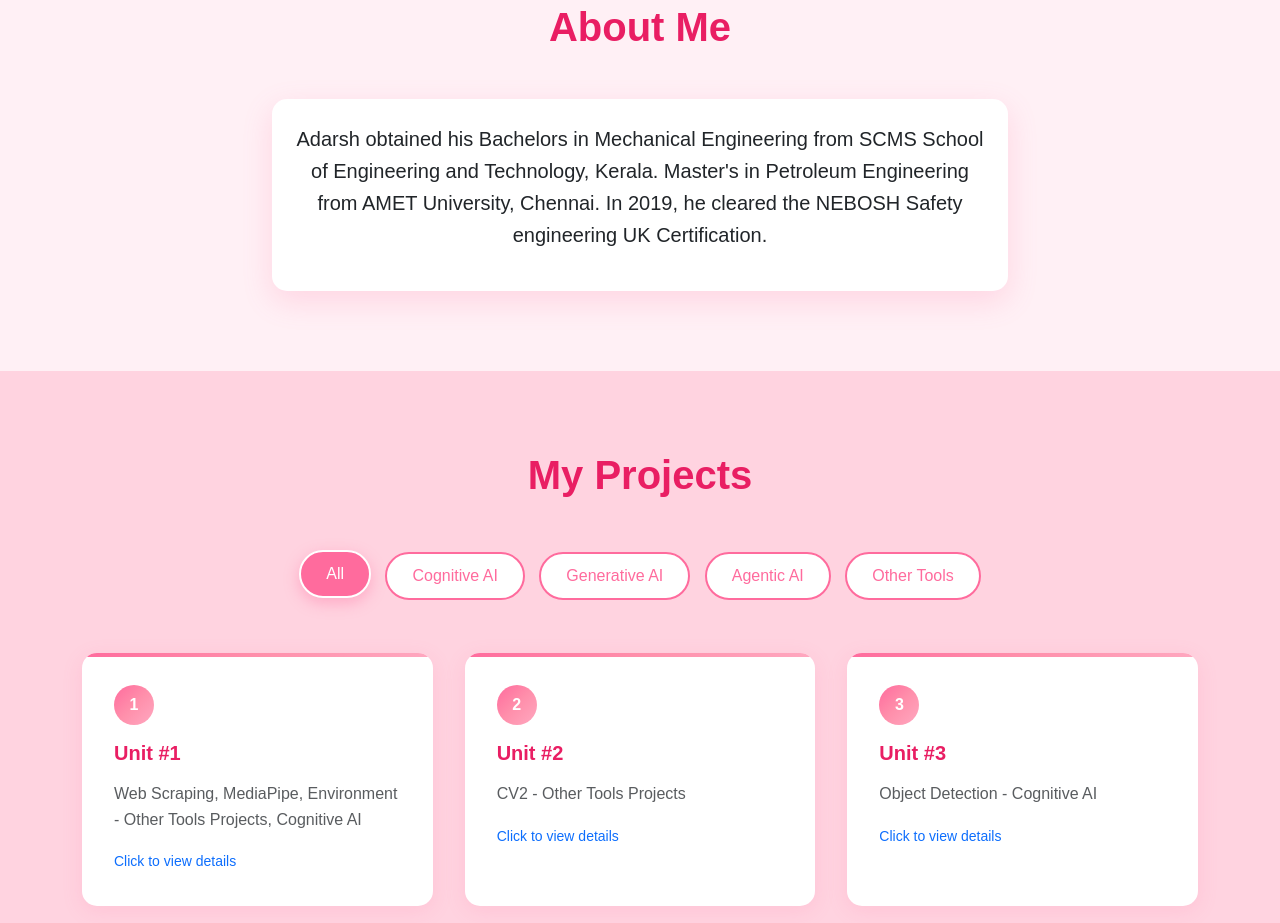
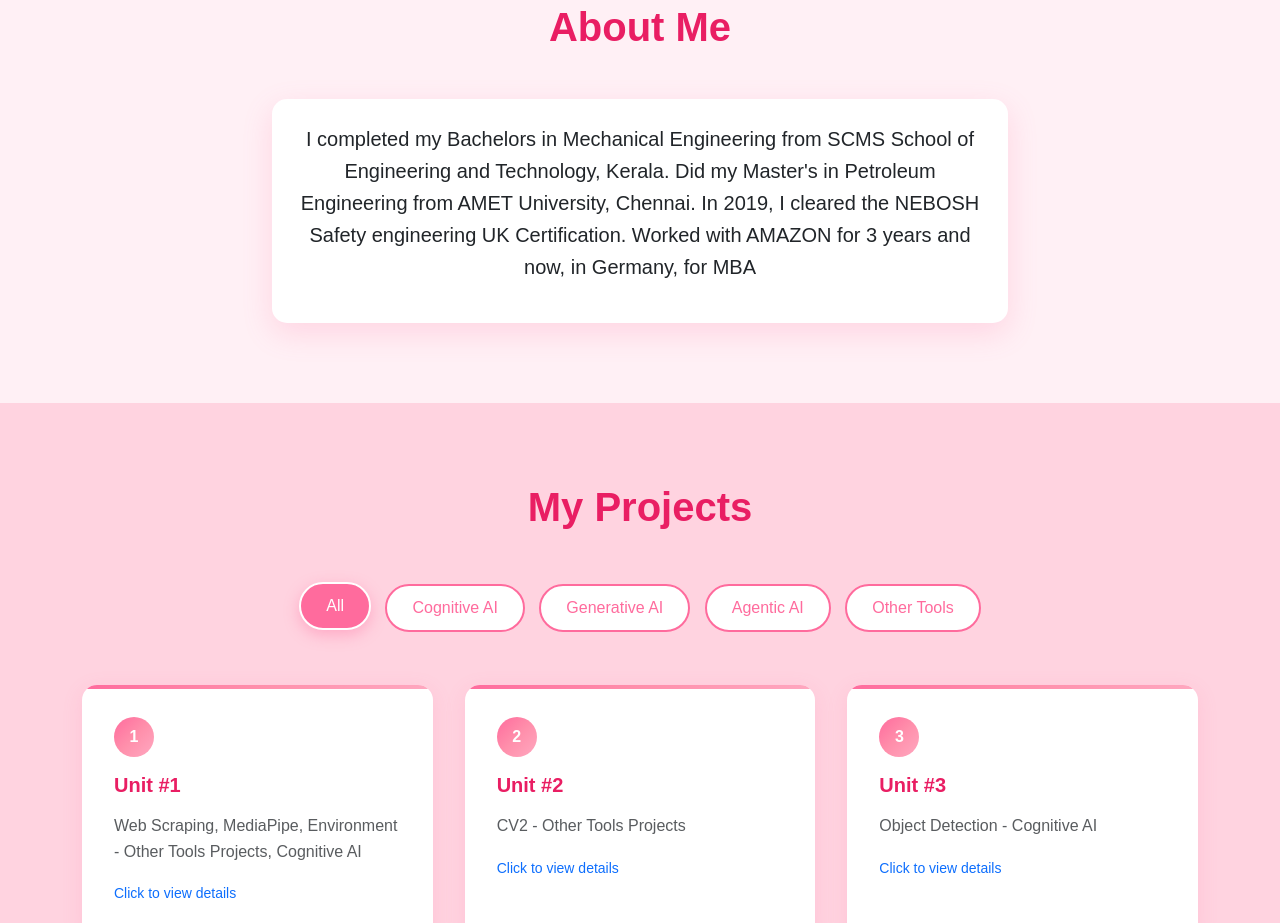
Before and after one commit to adarshcb12345-hue/adarshcb12345-hue.github.io, a plain HTML site: page index.html in a window 1280 px wide. Shown: the part 877-1800 px from the top of the page. Drawn offline with nearby package versions, Linux system fonts and the light colour scheme.

Commit message:
Update index.html

```diff
--- a/index.html
+++ b/index.html
@@ -346,10 +346,10 @@
             education: "B.Tech Mechanical Engineering, M.Tech Petroleum Engineering",
             email: "adarshcb12345@gmail.com",
             linkedin: "https://www.linkedin.com/adarsh-chelanat-balan-1396701b1",
-            about1: "Adarsh obtained his Bachelors in Mechanical Engineering from SCMS School of Engineering and Technology, Kerala. ",
-            about2: " Master's in Petroleum Engineering from AMET University, Chennai. ",
-            about3: "In 2019, he cleared the NEBOSH Safety engineering UK Certification.",
-            about4: "", // Add additional about content here if needed
+            about1: "I completed my Bachelors in Mechanical Engineering from SCMS School of Engineering and Technology, Kerala. ",
+            about2: " Did my Master's in Petroleum Engineering from AMET University, Chennai. ",
+            about3: "In 2019, I cleared the NEBOSH Safety engineering UK Certification.",
+            about4: " Worked with AMAZON for 3 years and now, in Germany, for MBA ", // dd additional about content here if needed
             phone: "+49 1746708555",
             location: "Keplerstrasse 75, 75175"
         };
```
